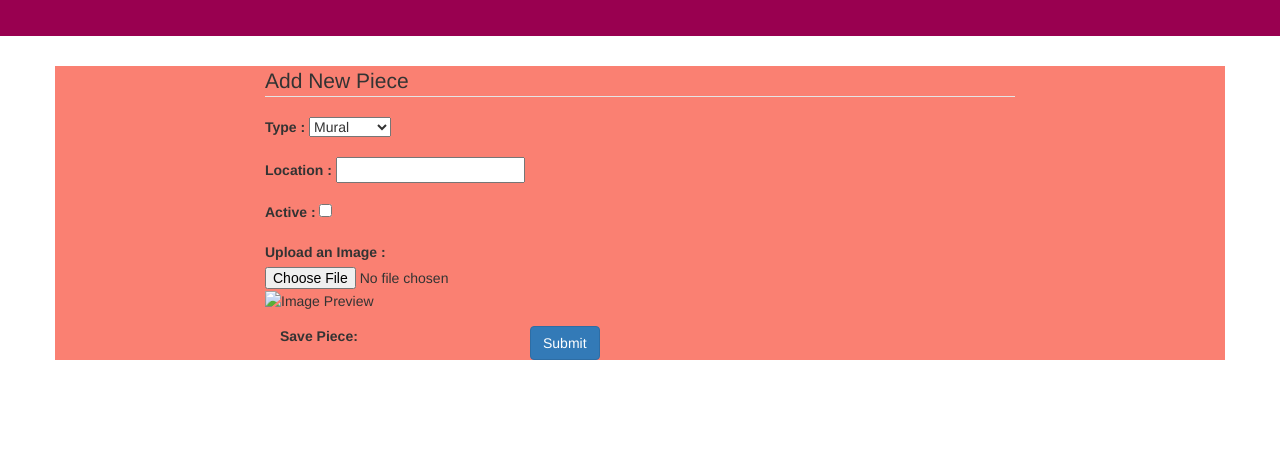
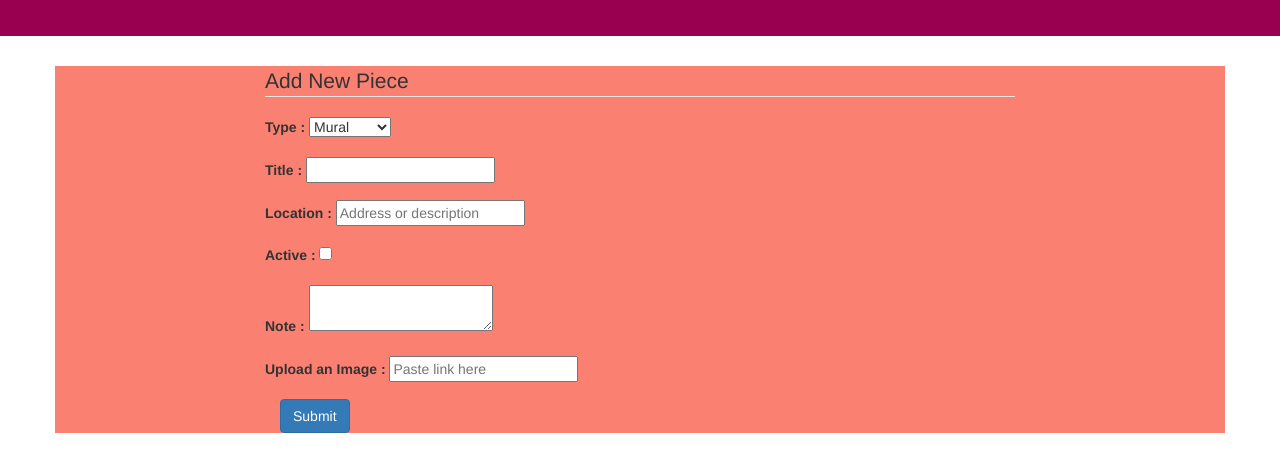
Before and after one commit to mehgellan/streetsmart, a website: page views/index.html in a window 1280 px wide. Shown: the part 159-630 px from the top of the page. Drawn offline with nearby package versions, Linux system fonts and the light colour scheme; files that its build step writes are made by us from their sources; no server answers; files whose address does not match are found by name.

Commit message:
successful post

```diff
--- a/views/index.html
+++ b/views/index.html
@@ -66,8 +66,13 @@
               </div>
 
               <div class="form-group">
+                <label for="piece-title">Title :</label>
+                <input type="text" name="title">
+              </div>
+
+              <div class="form-group">
                 <label for="location">Location :</label>
-                <input type="text" name="location">
+                <input type="text" name="location" placeholder="Address or description">
               </div>
 
               <div class="form-group">
@@ -76,13 +81,17 @@
               </div>
 
               <div class="form-group">
-                <label for="image">Upload an Image :</label>
-                <input type="file">
-                <img src="#" height="200" alt="Image Preview">
+                <label for="note">Note :</label>
+                <textarea type="text" name="note"></textarea>
               </div>
 
               <div class="form-group">
-                <label class="col-md-4 control-label" for="singlebutton">Save Piece:</label>
+                <label for="image">Upload an Image :</label>
+                <input type="text" name="image" placeholder="Paste link here">
+                <!-- <img src="#" height="200" alt="Image Preview"> -->
+              </div>
+
+              <div class="form-group">
                 <div class="col-md-4">
                   <button id="singlebutton" name="singlebutton" class="btn btn-primary">Submit</button>
                 </div>
```
